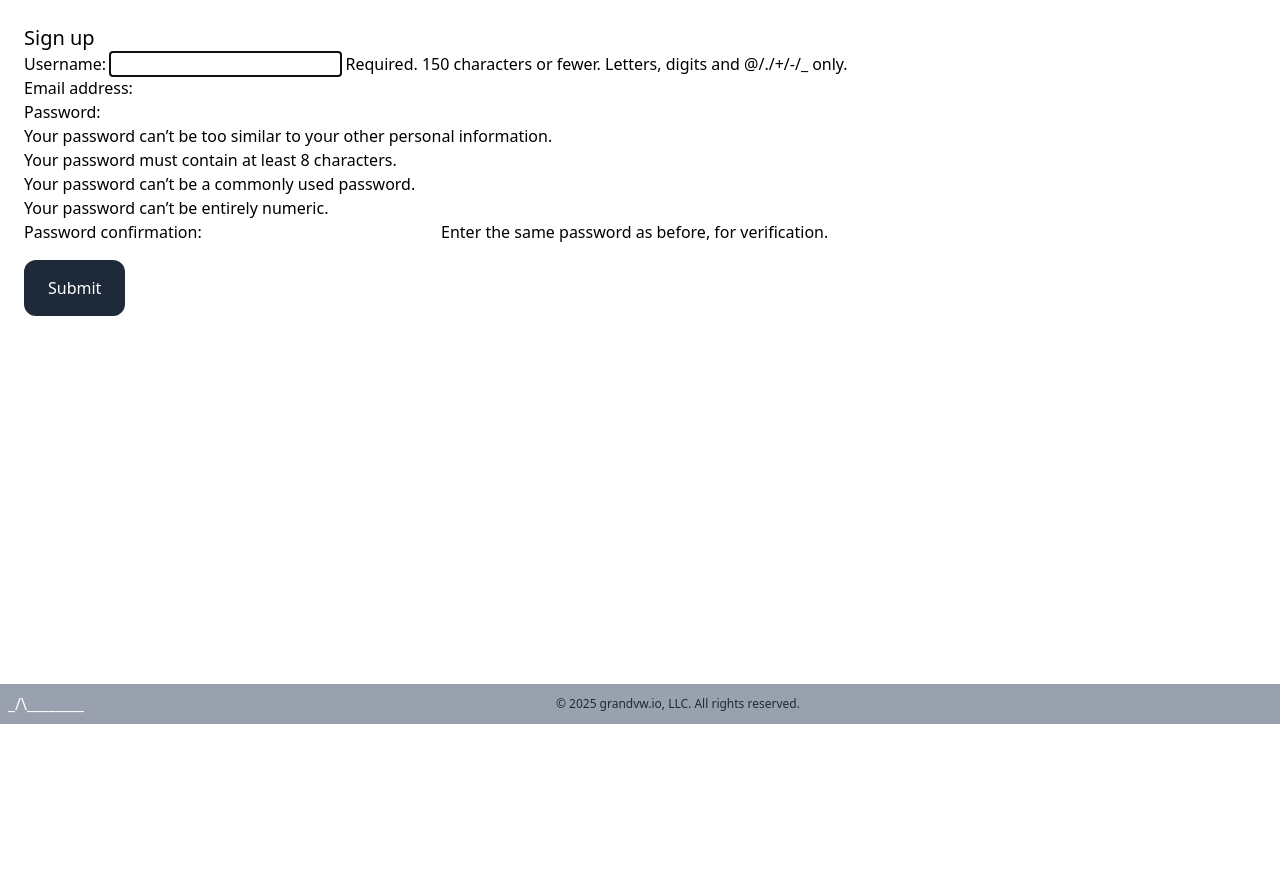
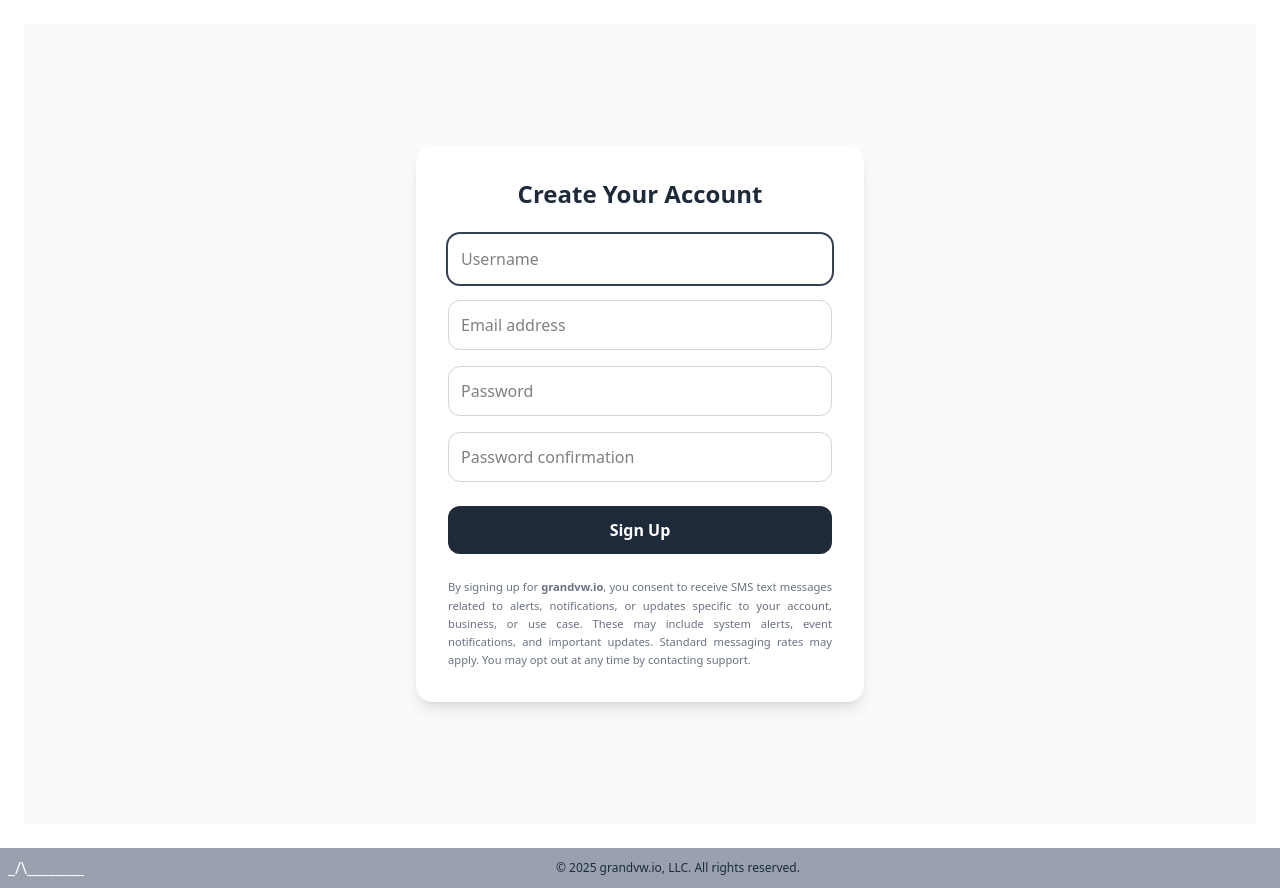
Before and after one commit to jacobbu/grandvw, a Django app: page /signup/ in a window 1280 px wide. Shown: the part 76-964 px from the top of the page. Before the commit the page ends 800 px from the top, so only its background shows below. Run offline with Django 5.2, Linux system fonts and the light colour scheme.

Commit message:
sms consent language

```diff
--- a/accounts/forms.py
+++ b/accounts/forms.py
@@ -1,13 +1,31 @@
 from django.contrib.auth.forms import UserCreationForm, AuthenticationForm
+from django import forms
+from django.contrib.auth import get_user_model
 
-from .models import User
+User = get_user_model()
 
 class SignupForm(UserCreationForm):
     class Meta:
         model = User
         fields = ('username', 'email', 'password1', 'password2')
 
+    def __init__(self, *args, **kwargs):
+        super(SignupForm, self).__init__(*args, **kwargs)
+        for field_name, field in self.fields.items():
+            field.widget.attrs.update({
+                'class': 'w-full p-3 border border-gray-300 rounded-xl focus:outline-none focus:ring-2 focus:ring-gray-700 focus:border-transparent',
+                'placeholder': field.label
+            })
+            field.help_text = None
+            field.label = ""
+
 class LoginForm(AuthenticationForm):
-    class Meta:
-        model = User
-        fields = ('username', 'password')
+    def __init__(self, *args, **kwargs):
+        super(LoginForm, self).__init__(*args, **kwargs)
+        for field_name, field in self.fields.items():
+            field.widget.attrs.update({
+                'class': 'w-full p-3 border border-gray-300 rounded-xl focus:outline-none focus:ring-2 focus:ring-gray-700 focus:border-transparent',
+                'placeholder': field.label
+            })
+            field.help_text = None
+            field.label = ""
--- a/accounts/templates/accounts/signup.html
+++ b/accounts/templates/accounts/signup.html
@@ -3,14 +3,25 @@
 {% block title %}Sign up{% endblock %}
 
 {% block content %}
-    <h1 class="text-xl">Sign up</h1>
+<div class="flex justify-center items-center min-h-screen bg-gray-50">
+  <div class="w-full max-w-md bg-white rounded-2xl shadow-lg p-8">
+    <h1 class="text-2xl font-bold text-center text-gray-800 mb-6">Create Your Account</h1>
 
     <form method="post" action=".">
         {% csrf_token %}
 
-        {{ form.as_p }}
+        <div class="space-y-4">
+          {{ form.as_p }}
+        </div>
 
-        <button class="mt-4 py-4 px-6 bg-gray-800 text-white rounded-xl">Submit</button>
+        <button type="submit" class="mt-6 w-full py-3 bg-gray-800 text-white font-semibold rounded-xl hover:bg-gray-900 transition">
+          Sign Up
+        </button>
 
-    </form>
+        <p class="mt-6 text-[0.7rem] text-gray-500 leading-relaxed text-justify">
+          By signing up for <span class="font-semibold">grandvw.io</span>, you consent to receive SMS text messages related to alerts, notifications, or updates specific to your account, business, or use case. These may include system alerts, event notifications, and important updates. Standard messaging rates may apply. You may opt out at any time by contacting support.
+        </p>
+      </form>
+  </div>
+</div>
 {% endblock %}
```
